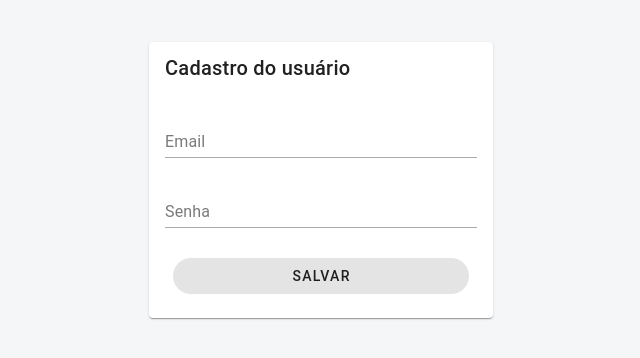
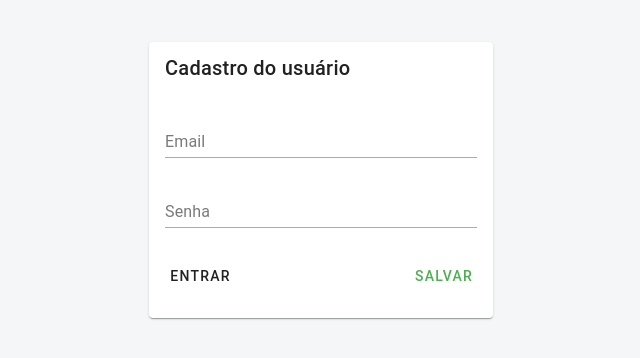
Before and after one commit to wjrodrigues/ask, a Vue app in the folder packages/frontend/: page /signup in a window 1280 px wide. Shown: the part 120-478 px from the top of the page, without its empty margins (319-959 px from the left). Built offline with nearby package versions, Linux system fonts and the light colour scheme.

Commit message:
feat: relate signup with signin

```diff
--- a/packages/frontend/src/components/signup/UserRegister.vue
+++ b/packages/frontend/src/components/signup/UserRegister.vue
@@ -27,16 +27,20 @@
         ></v-text-field>
 
         <v-card-actions>
+          <v-row justify="space-between">
+            <v-btn @click="goSignIn" variant="text" :disabled="loading">
+              {{ $t("signin.title") }}
+            </v-btn>
+
             <v-btn
-            block
               type="submit"
-            variant="tonal"
-            rounded="pill"
               :disabled="loading"
               :loading="loading"
+              color="success"
             >
               {{ $t("form.save") }}
             </v-btn>
+          </v-row>
         </v-card-actions>
       </v-form>
     </v-container>
@@ -85,6 +89,9 @@ export default {
     cleanError() {
       this.errors = { email: "", password: "" };
     },
+    goSignIn() {
+      this.$router.push("/signin");
+    },
   },
 };
 </script>
```
Also changed, not shown: 1 other file (tests, documents, lock files or other folders). Lines whose indentation alone changed are shown as unchanged.
